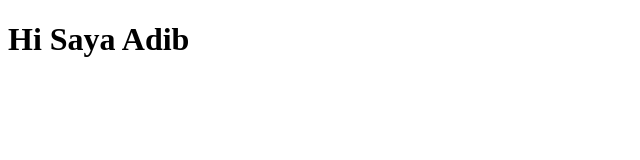
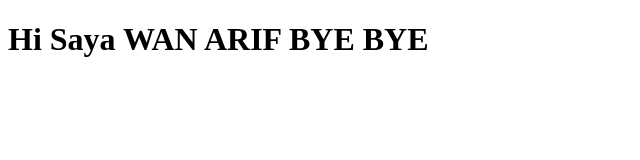
Before and after one commit to wanarif0827/wanarif0827.github.io, a plain HTML site: page index.html in a window 1280 px wide. Shown: the whole page, without its empty margins (0-640 px from the left). Drawn offline with Linux system fonts and the light colour scheme.

Commit message:
Update index.html

```diff
--- a/index.html
+++ b/index.html
@@ -4,11 +4,11 @@
 <head>
     <meta charset="UTF-8">
     <meta name="viewport" content="width=device-width, initial-scale=1.0">
-    <title>Adib</title>
+    <title>abewan</title>
 </head>
 
 <body>
-    <h1>Hi Saya Adib</h1>
+    <h1>Hi Saya WAN ARIF BYE BYE</h1>
 </body>
 
 </html>
```
